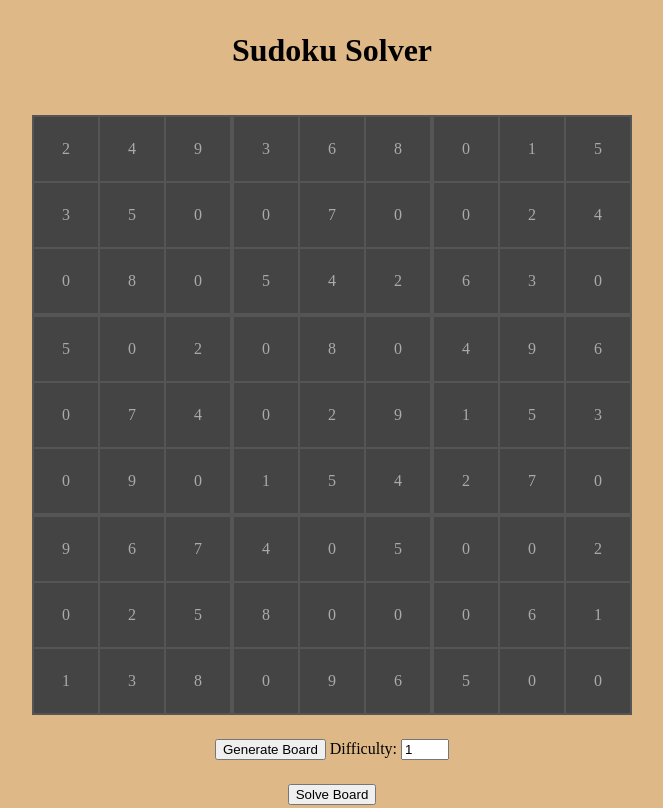
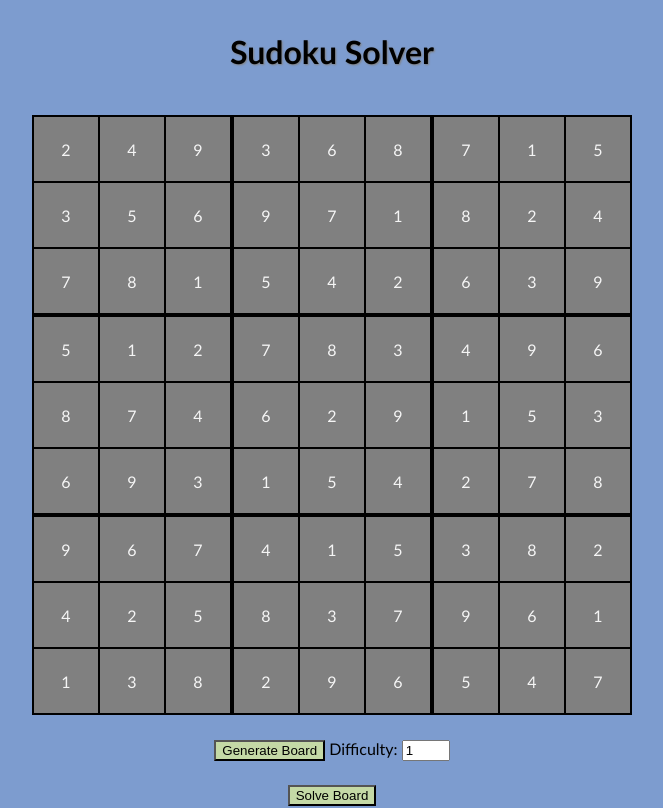
Before and after one commit to AfonsJ/SudokuSolver, a Flask app: page / in a window 1280 px wide. Shown: the whole page, without its empty margins (316-979 px from the left). Run offline with Flask 3, Linux system fonts and the light colour scheme.

Commit message:
Changing look

```diff
--- a/static/styles/styles.css
+++ b/static/styles/styles.css
@@ -4,9 +4,17 @@
     height:100%
 }
 
+.title{
+    text-shadow: 1px 1px 2px grey;
+}
+
+/*
+    CSS for grid taken from https://codepen.io/chris__sev/pen/bYmpxw
+*/
+
 body{
     display: flex;
-    background-color: burlywood;
+    background-color: #7d9ccf;
     align-content: center;
     justify-content: space-evenly;
     flex-direction: column;
@@ -15,6 +23,7 @@
     min-height: 100dvh;
     min-width: 100dvw;
     height: 100%;
+    font-family: 'trebuchet ms';
 }
 
 .board {
@@ -25,7 +34,7 @@
 
 .box {
   background: #444;
-  border: 1px solid #555;
+  border: 1px solid black;
   display: flex;
   align-items: center;
   justify-content: center;
@@ -39,15 +48,16 @@
 }
 
 .cell{
-    background: #444;
-    border: 1px solid #555;
+    background: gray;
+    border: 1px solid black;
     display: flex;
     align-items: center;
     justify-content: center;
-    color: #AAA;
+    color: whitesmoke;
     text-align: center;
 }
 
 .button{
+    background-color:#c4d9a6;
     margin-top: 0%;
 }
--- a/templates/index.html
+++ b/templates/index.html
@@ -10,7 +10,9 @@
 </head>
 
 <body>
-    <h1>
+    <h1
+        class="title"
+        >
         Sudoku Solver
     </h1>
 
@@ -33,7 +35,7 @@
     </form>
 
     <form action="{{url_for('solve')}}" method="POST">
-        <input type="submit" button" id="solve" value="Solve Board">
+        <input type="submit" class="button" id="solve" value="Solve Board">
     </form>
 
 </body>
```
